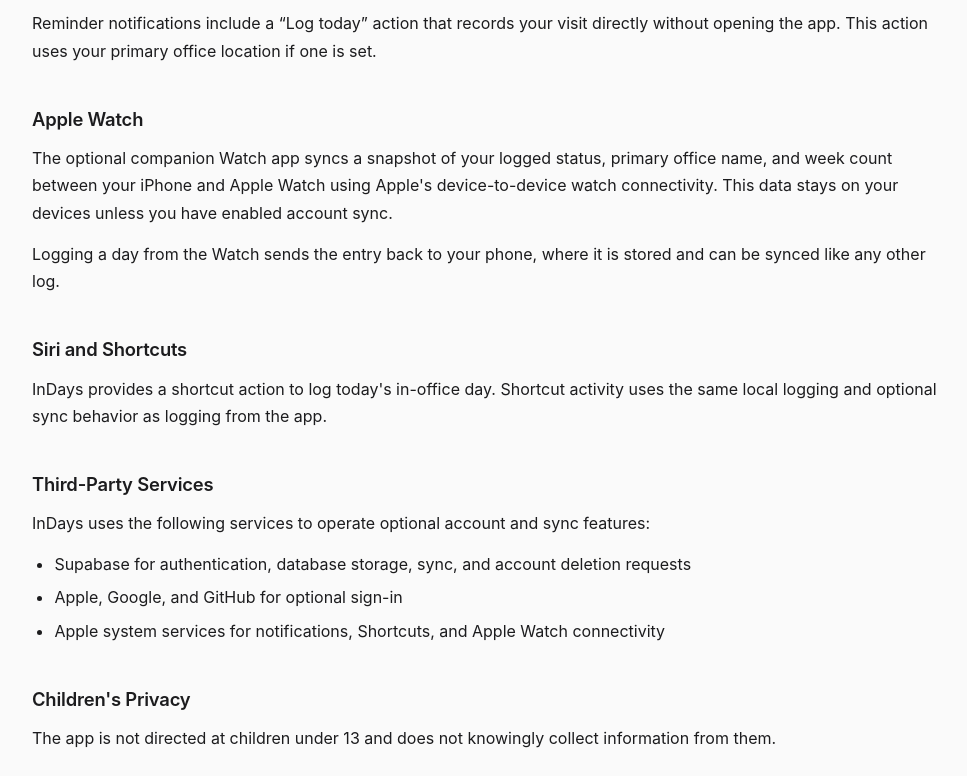
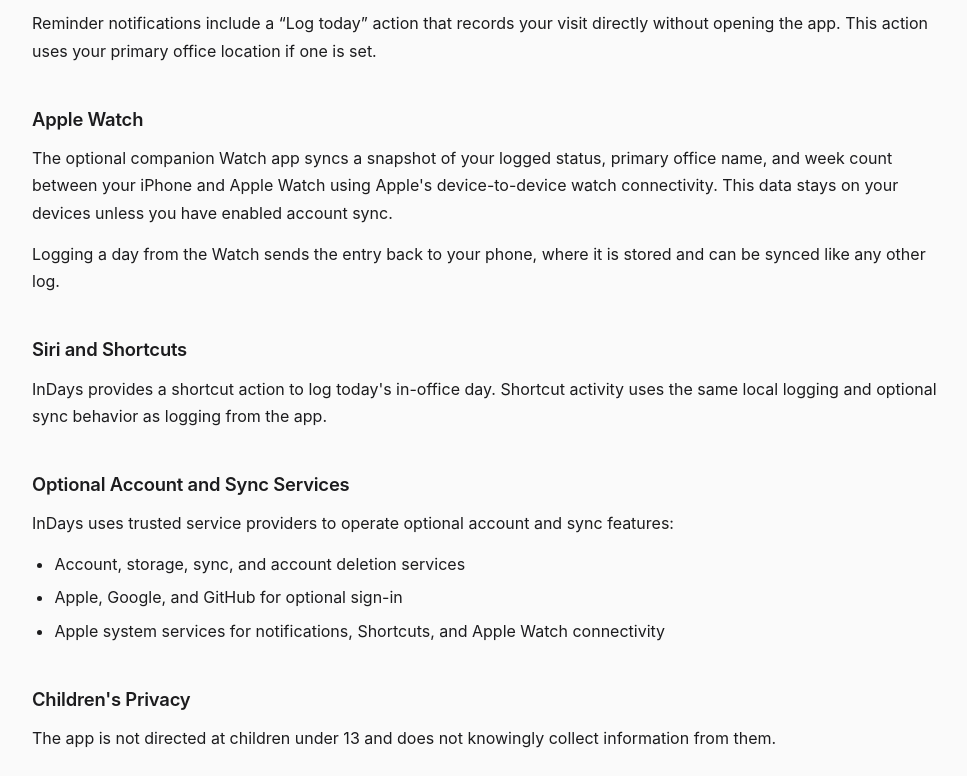
Before and after one commit to saadjs/in-days-docs, a website: page docs/privacy.html in a window 1280 px wide. Shown: the part 1815-2591 px from the top of the page, without its empty margins (152-1119 px from the left). Drawn offline with Linux system fonts and the light colour scheme.

Commit message:
privacy updates

```diff
--- a/docs/privacy.html
+++ b/docs/privacy.html
@@ -60,8 +60,8 @@
 
       <h2>Optional Syncing</h2>
       <p>
-        If you sign in, InDays syncs your profile, logs, office locations, and saved filters with
-        Supabase so you can back up your data and use it across devices. Syncing is entirely
+        If you sign in, InDays syncs your profile, logs, office locations, and saved filters so you
+        can back up your data and use it across devices. Syncing is entirely
         optional&nbsp;&mdash;&nbsp;the app works without an account.
       </p>
       <p>
@@ -126,10 +126,10 @@
         same local logging and optional sync behavior as logging from the app.
       </p>
 
-      <h2>Third-Party Services</h2>
-      <p>InDays uses the following services to operate optional account and sync features:</p>
+      <h2>Optional Account and Sync Services</h2>
+      <p>InDays uses trusted service providers to operate optional account and sync features:</p>
       <ul>
-        <li>Supabase for authentication, database storage, sync, and account deletion requests</li>
+        <li>Account, storage, sync, and account deletion services</li>
         <li>Apple, Google, and GitHub for optional sign-in</li>
         <li>Apple system services for notifications, Shortcuts, and Apple Watch connectivity</li>
       </ul>
```
